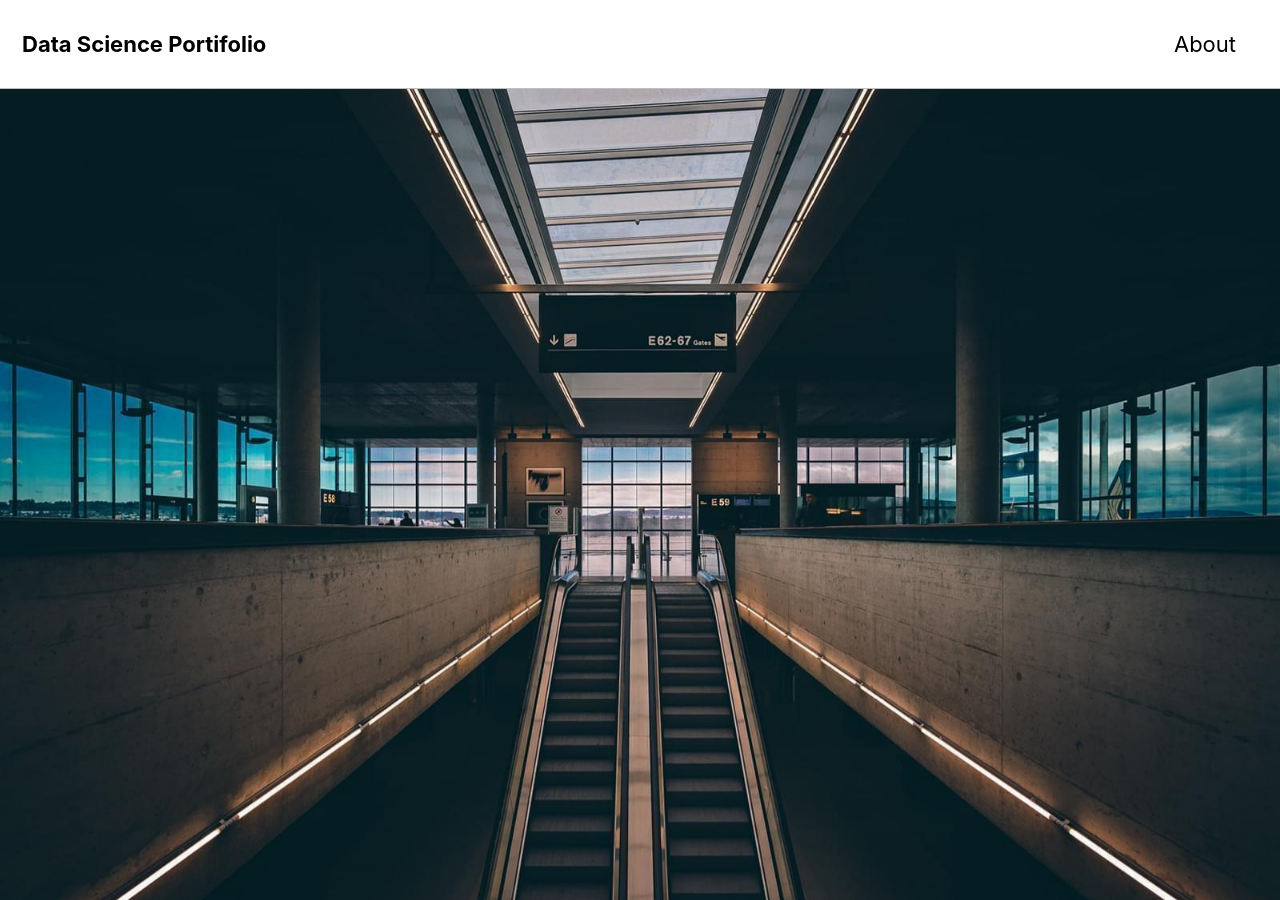
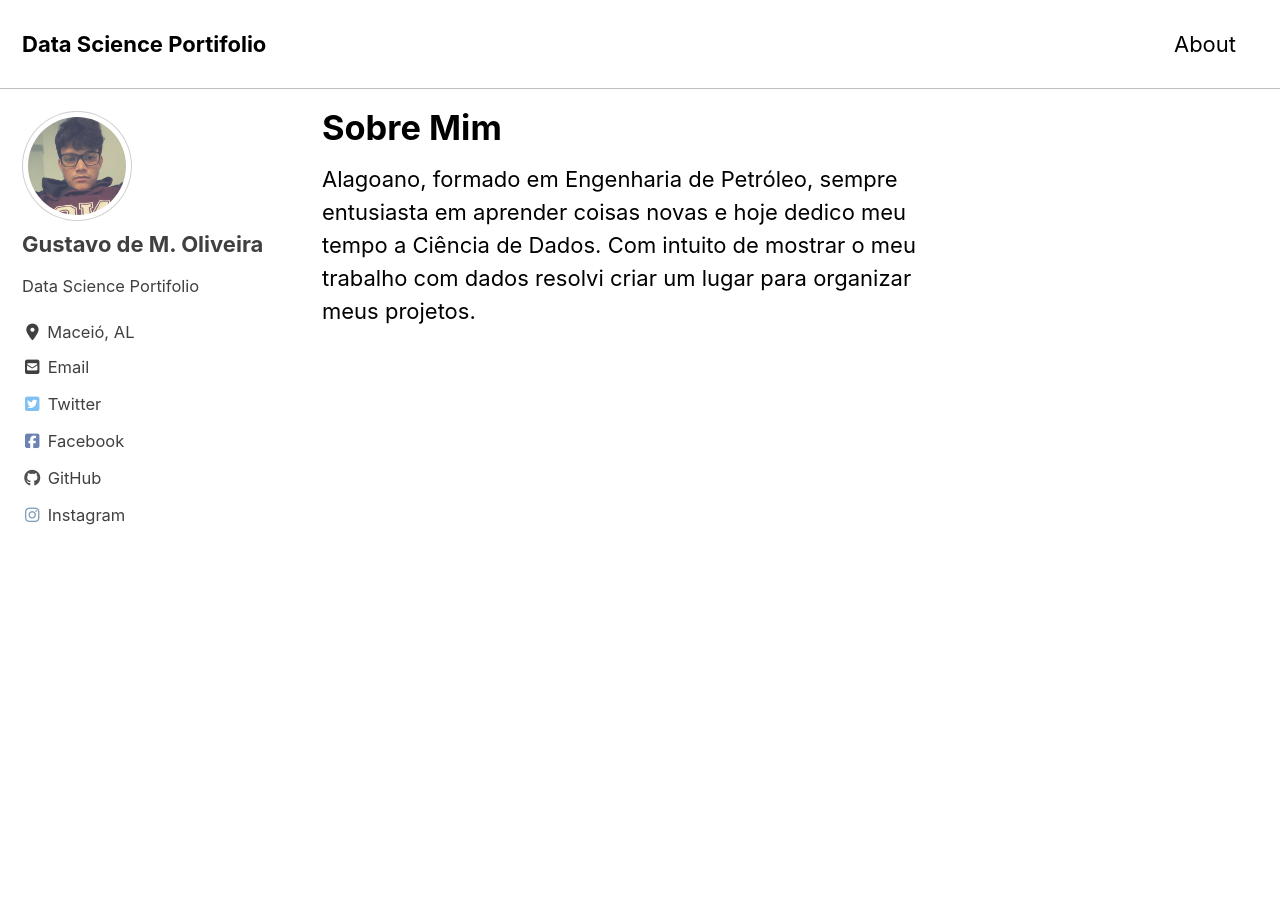
Before and after one commit to gstw7/gstw7.github.io, a Jekyll site: the page built from _pages/about.md, in a window 1280 px wide and 900 px high. Built offline with Jekyll 4.4.1, drawn with Linux system fonts in a browser that asks for light colours; cached includes are drawn as plain includes; nearby versions of some CDN libraries.

Commit message:
Atualizacao about

```diff
--- a/_pages/about.md
+++ b/_pages/about.md
@@ -1,8 +1,8 @@
 ---
-title: "About"
+title: "Sobre Mim"
 permalink: /about/
 header:
- image: "/images/about.jpg"
+image: "/images/ab.jpg"
 ---
 
 Alagoano, formado em Engenharia de Petróleo, sempre entusiasta em aprender coisas novas e hoje dedico meu tempo a Ciência de Dados.
```
Also changed, not shown: images/ab.jpg (added), images/about.jpg (deleted).
